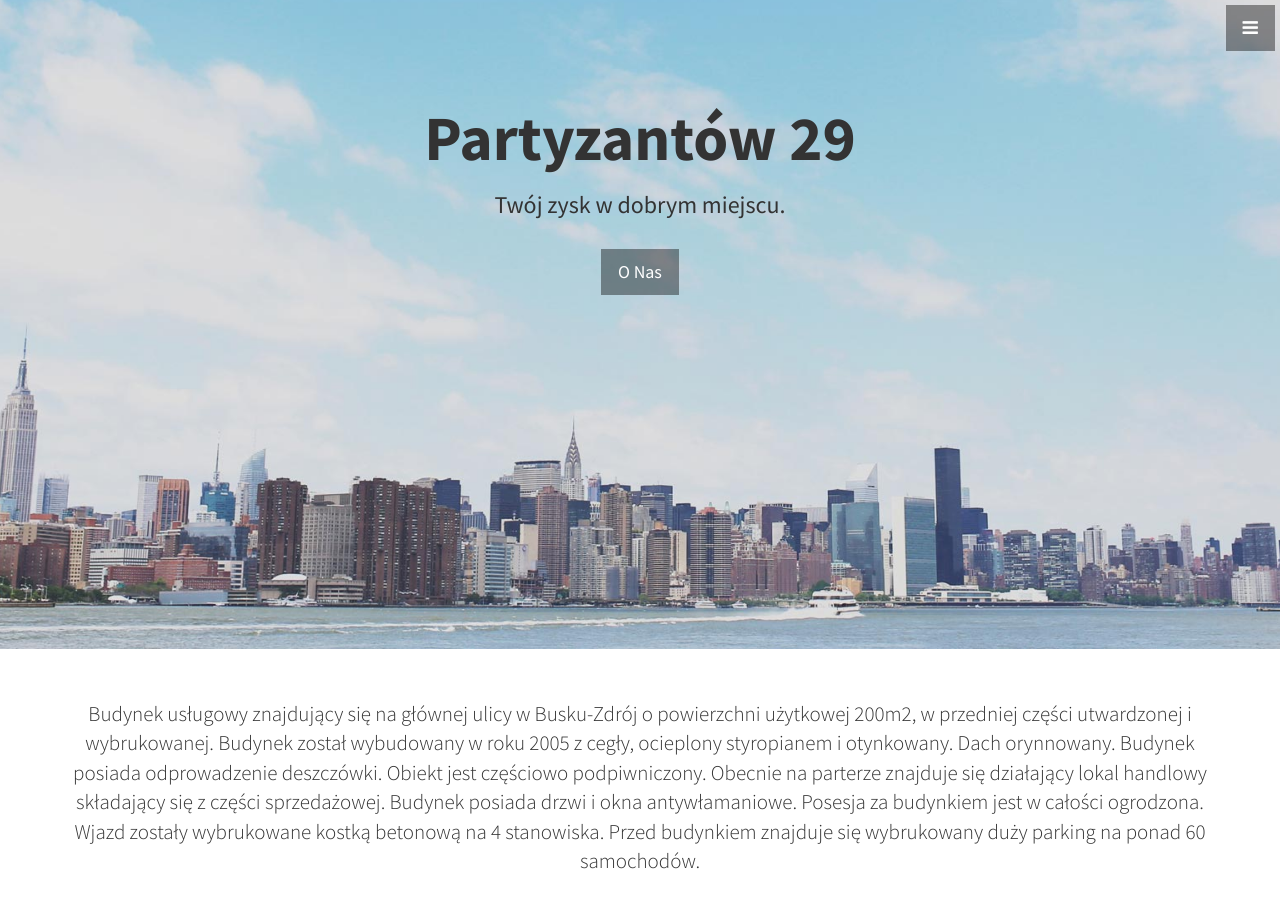
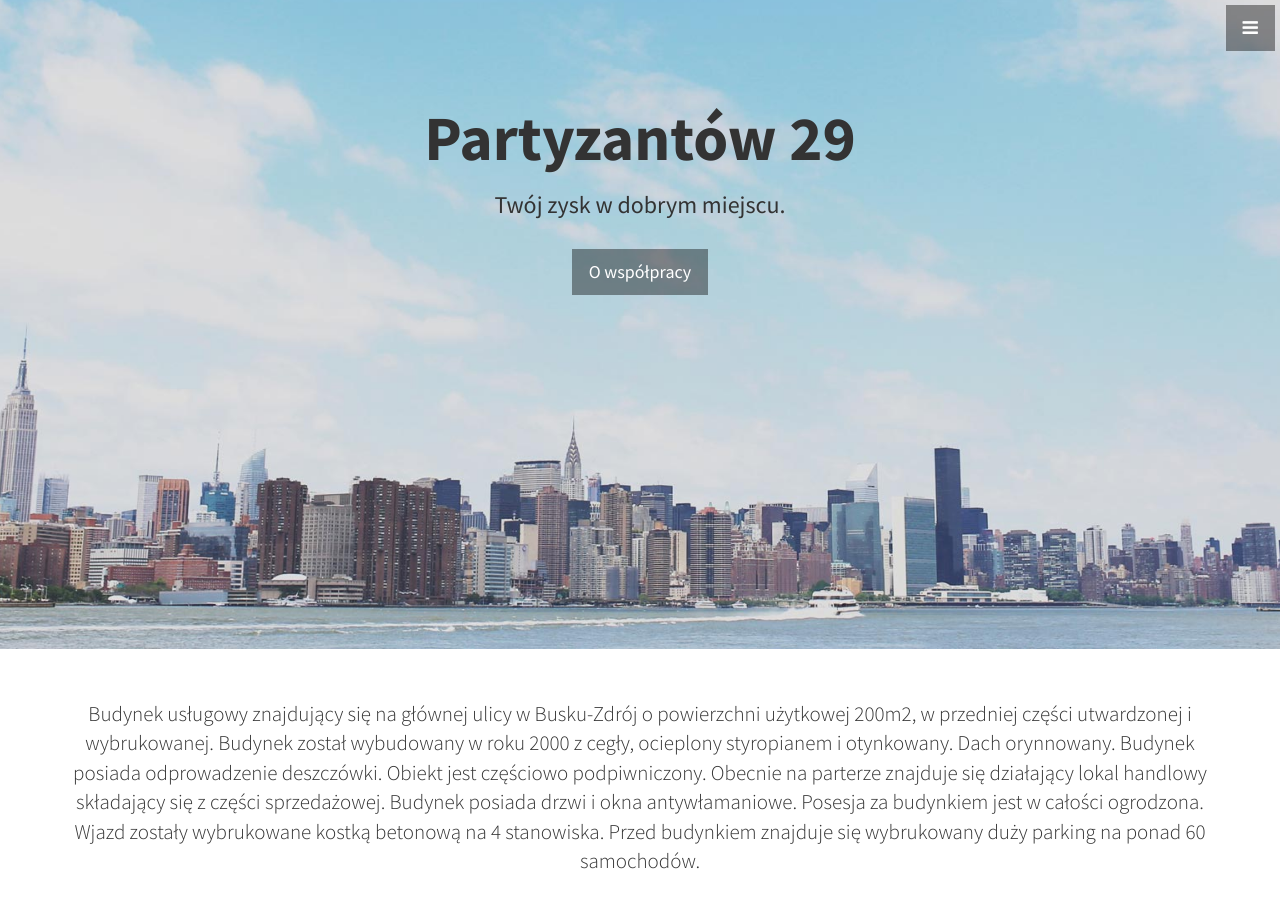
Before and after one commit to partyzantow29/partyzantow29.github.io, a Jekyll site: the page built from index.html, in a window 1280 px wide and 900 px high, scrolled down 251 px. Built offline with Jekyll 4.4.1, drawn with Linux system fonts in a browser that asks for light colours; some of the changed text lies outside the part shown.

Commit message:
Small changes with text

```diff
--- a/_config.yml
+++ b/_config.yml
@@ -6,7 +6,7 @@
   line in _config.yml. It will appear in your document head meta (for
   Google search results) and in your feed.xml site description.
 baseurl: "" # the subpath of your site, e.g. /blog/
-url: "http://127.0.0.1:4000/" # the base hostname & protocol for your site
+url: "https://partyzantow29.github.io/" # the base hostname & protocol for your site
 
 # User setting
 owner:
--- a/_includes/about.html
+++ b/_includes/about.html
@@ -4,7 +4,7 @@
       <div class="col-lg-12 text-center">
         <p class="lead">
         Budynek usługowy znajdujący się na głównej ulicy w Busku-Zdrój o powierzchni użytkowej 200m2, w przedniej części utwardzonej i wybrukowanej.
-Budynek został wybudowany w roku 2005 z cegły, ocieplony styropianem i otynkowany. Dach orynnowany. Budynek posiada odprowadzenie deszczówki.
+Budynek został wybudowany w roku 2000 z cegły, ocieplony styropianem i otynkowany. Dach orynnowany. Budynek posiada odprowadzenie deszczówki.
 Obiekt jest częściowo podpiwniczony. Obecnie na parterze znajduje się działający lokal handlowy składający się z części sprzedażowej.
 Budynek posiada drzwi i okna antywłamaniowe. Posesja za budynkiem jest w całości ogrodzona.
 Wjazd zostały wybrukowane kostką betonową na 4 stanowiska.
--- a/_includes/city.html
+++ b/_includes/city.html
@@ -2,26 +2,6 @@
   <div class="container">
     <div class="row">
       <div class="col-lg-10 col-lg-offset-1 text-center">
-        <h2>Lokalizacja, Lokalizacja, Lokalizacja.</h2>
-        <hr class="small">
-        <div class="row">
-
-        </div>
-        <div class="row">
-           <div class="col-md-6">
-             Budynek:
-          </div>
-          <div class="col-md-6">
-            <p>
-           100 m², 2 pomieszczenia, 1 łazienka, obiekt handlowo-usługowy, 1 piętro; rok budowy: 2000; stan: dobry
- technika budowy: mieszana; materiał budowy: gazobeton; pokrycie dachu: blacha
- instalacje: stan dobry; okna: plastikowe
- wejście z ulicy, witryna, dostosowany do osób niepełnosprawnych
- przeznaczenie handlowo-usługowe
-            </p>
-          </div>
-        </div>
-
       </div>
       <!-- /.col-lg-10 -->
     </div>
--- a/_includes/head.html
+++ b/_includes/head.html
@@ -6,7 +6,7 @@
   <meta name="description" content="">
   <meta name="author" content="">
 
-  <title>Stylish Portfolio - Start Bootstrap Theme</title>
+  <title>Partyzantów 29. Twój zysk w dobrym miejscu.</title>
 
   <!-- Bootstrap Core CSS -->
   <link href="css/bootstrap.min.css" rel="stylesheet">
--- a/_includes/header.html
+++ b/_includes/header.html
@@ -3,6 +3,6 @@
     <h1>Partyzantów 29</h1>
     <h3>Twój zysk w dobrym miejscu.</h3>
     <br>
-    <a href="#about" class="btn btn-dark btn-lg">O Nas</a>
+    <a href="#about" class="btn btn-dark btn-lg">O współpracy</a>
   </div>
 </header>
```
Also changed, not shown: README.md, 2 other files.
